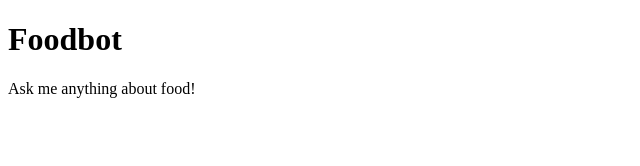
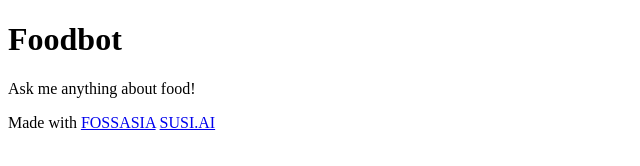
Before and after one commit to zhicheng11/FOODBOT, a plain HTML site: page index.html in a window 1280 px wide. Shown: the whole page, without its empty margins (0-640 px from the left). Drawn offline with Linux system fonts and the light colour scheme.

Commit message:
Update index.html

```diff
--- a/index.html
+++ b/index.html
@@ -10,6 +10,7 @@
     <h1>Foodbot</h1>
     <p>Ask me anything about food!</p>
     <pre></pre>
+    <p>Made with <a href="http://fossasia.org">FOSSASIA</a> <a href="http://skills.susi.ai">SUSI.AI</a></p>
     <script type='text/javascript' id='susi-bot-script' data-userid='5aa58de6a4ad9b17e5f124fc5ba28e0f' data-group='Food and Drink' data-language='en' data-skill='Foodbot' src='https://skills.susi.ai/susi-chatbot.js'></script>
 
 </body>
```
